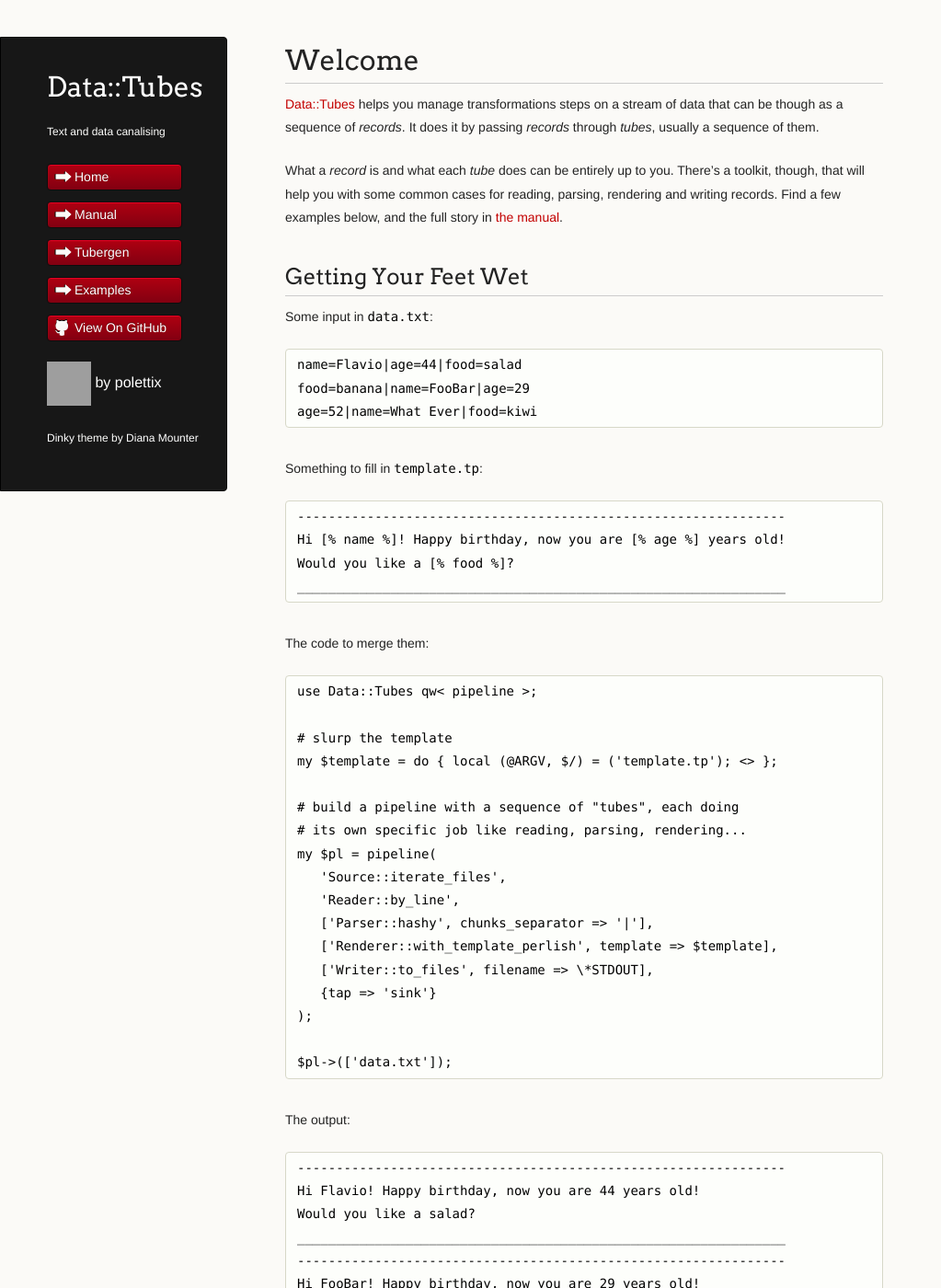
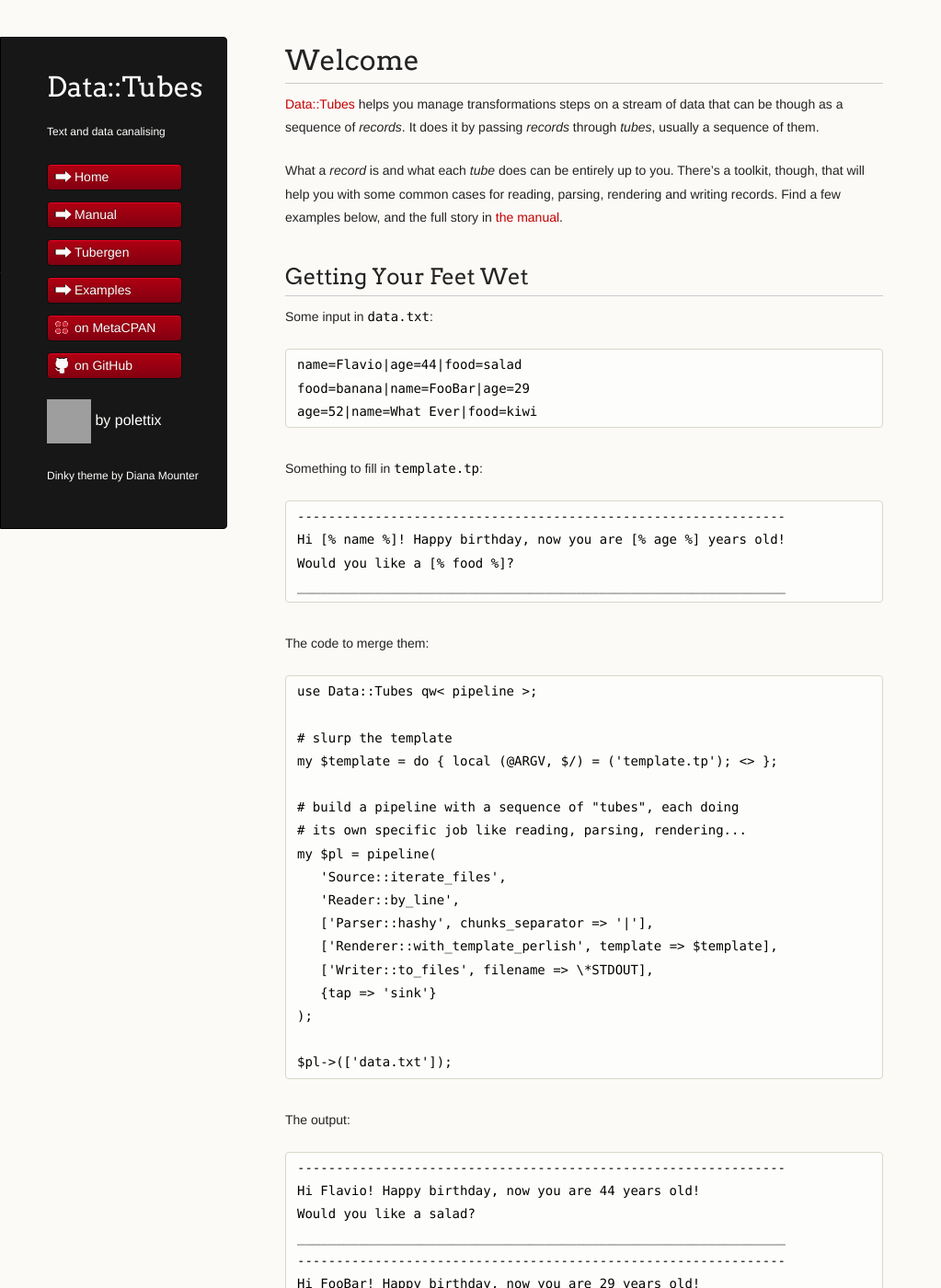
Before and after one commit to polettix/Data-Tubes, a Jekyll site: the page built from index.md, in a window 1280 px wide and 1400 px high. Shown: the whole window at 92% size, without its empty margins (0-1023 px from the left). Built offline with Jekyll 4.4.1, drawn with Linux system fonts in a browser that asks for light colours; grey boxes are pictures that could not be loaded.

Commit message:
added link to MetaCPAN

```diff
--- a/_layouts/page.html
+++ b/_layouts/page.html
@@ -27,7 +27,8 @@
           <!-- li class="download"><a class="buttons" href="https://github.com/polettix/Data-Tubes/raw/master/script/tubergen">tubergen</a></li -->
           <!-- li class="download"><a class="buttons" href="https://github.com/polettix/Data-Tubes/zipball/master">Download ZIP</a></li -->
           <!-- li class="download"><a class="buttons" href="https://github.com/polettix/Data-Tubes/tarball/master">Download TAR</a></li -->
-          <li><a class="buttons github" href="https://github.com/polettix/Data-Tubes">View On GitHub</a></li>
+          <li><a class="buttons metacpan" href="https://metacpan.org/pod/Data::Tubes">on MetaCPAN</a></li>
+          <li><a class="buttons github" href="https://github.com/polettix/Data-Tubes">on GitHub</a></li>
         </ul>
 
         <p class="header"><a href="https://github.com/polettix" class="avatar"><img src="https://avatars0.githubusercontent.com/u/114540?v=3&amp;s=60" width="48" height="48"></a> by <a href="https://github.com/polettix">polettix</a></p>
--- a/stylesheets/styles.css
+++ b/stylesheets/styles.css
@@ -310,6 +310,10 @@
 	background: url(../images/octocat-small.png) no-repeat 1px;
 }
 
+a.metacpan {
+	background: url(../images/metacpan-icon.png) no-repeat 1px;
+}
+
 a.buttons:hover {
 	color: #fff;
 	text-decoration: none;
```
Also changed, not shown: images/metacpan-icon.png (added).
